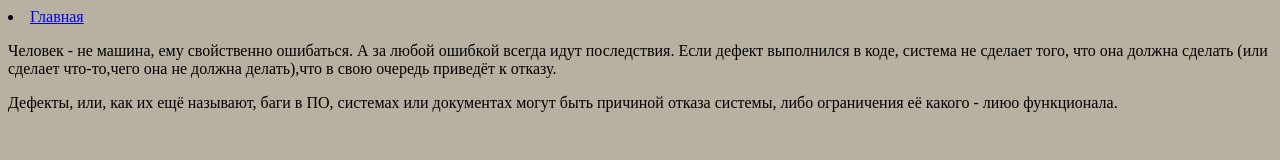
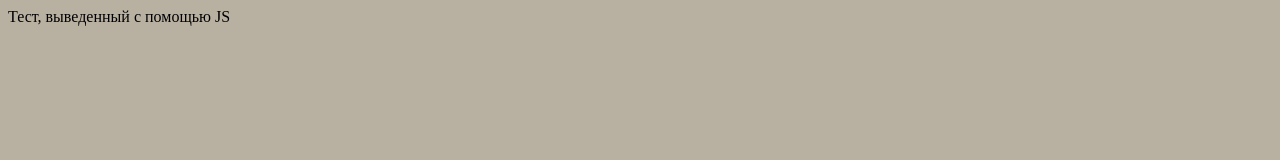
Before and after one commit to anton1unev/Site-portfolio, a plain HTML site: page 1.html in a window 1280 px wide. Drawn offline with Linux system fonts and the light colour scheme.

Commit message:
Update 1.html

```diff
--- a/1.html
+++ b/1.html
@@ -1,12 +1,10 @@
-<!DOCTYPE html>
+<!DOCKTYPE html>
 <html>
 <head>
-<title>Основы тестирования</title>
+<title>For QA</title>
 <link rel="stylesheet" type="text/css" href="style.css">
 </head>
 <body>
-<li><a href="index.html" target="_blank">Главная</a></li>
-<p>Человек - не машина, ему свойственно ошибаться. А за любой ошибкой всегда идут последствия. Если дефект выполнился в коде, система не сделает того, что она должна сделать (или сделает что-то,чего она не должна делать),что в свою очередь приведёт к отказу. </p>
-<p>Дефекты, или, как их ещё называют, баги в ПО, системах или документах могут быть причиной отказа системы, либо ограничения её какого - лиюо функционала.</p>
 </body>
+<script type="text/javascript" src="script.js"></script>
 </html>
```
